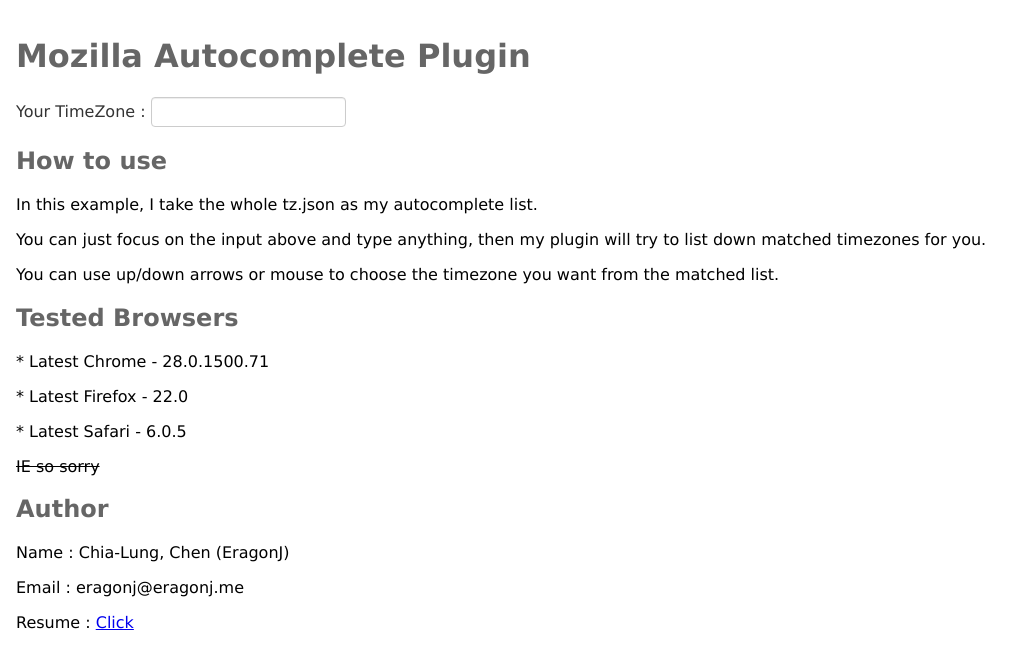
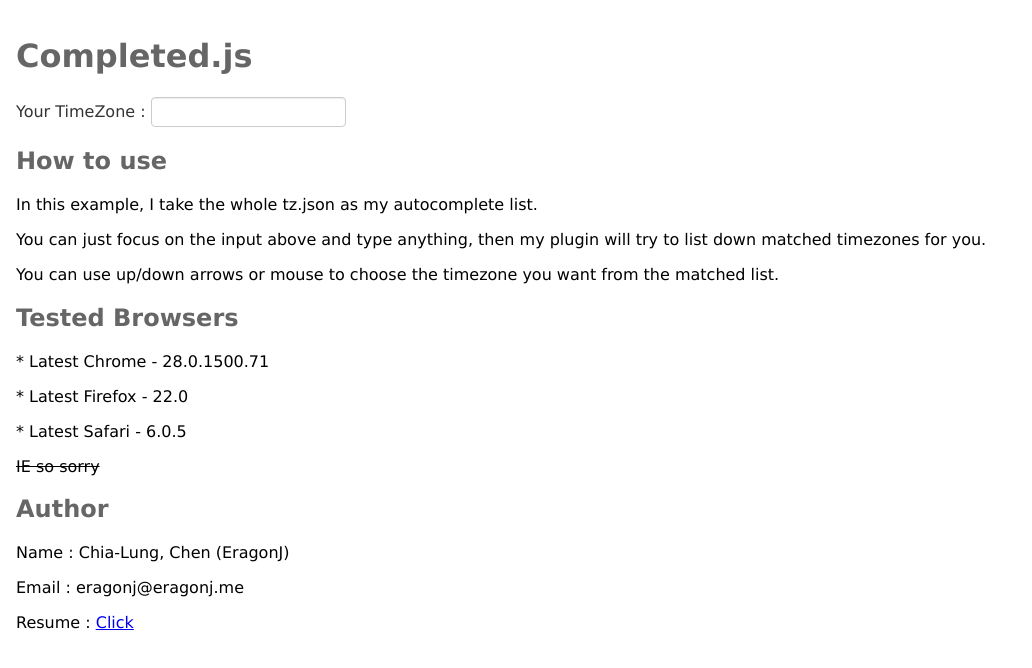
Before and after one commit to EragonJ/Completed.js, a plain HTML site: page index.html in a window 1280 px wide. Shown: the whole page, without its empty margins (0-1032 px from the left). Drawn offline with Linux system fonts and the light colour scheme.

Commit message:
update wordings

```diff
--- a/index.html
+++ b/index.html
@@ -3,7 +3,7 @@
     <head>
         <meta charset="utf-8">
         <meta http-equiv="X-UA-Compatible" content="IE=edge">
-        <title>Mozilla Autocomplete Plugin</title>
+        <title>Completed.js</title>
         <meta name="description" content="">
         <meta name="viewport" content="width=device-width, initial-scale=1">
 
@@ -23,7 +23,7 @@
     <body>
 
         <div class="container">
-            <h1>Mozilla Autocomplete Plugin</h1>
+            <h1>Completed.js</h1>
             <div>
                 <label for="autocompleteInput">Your TimeZone :</label>
                 <input type="text" id="autocompleteInput">
```
